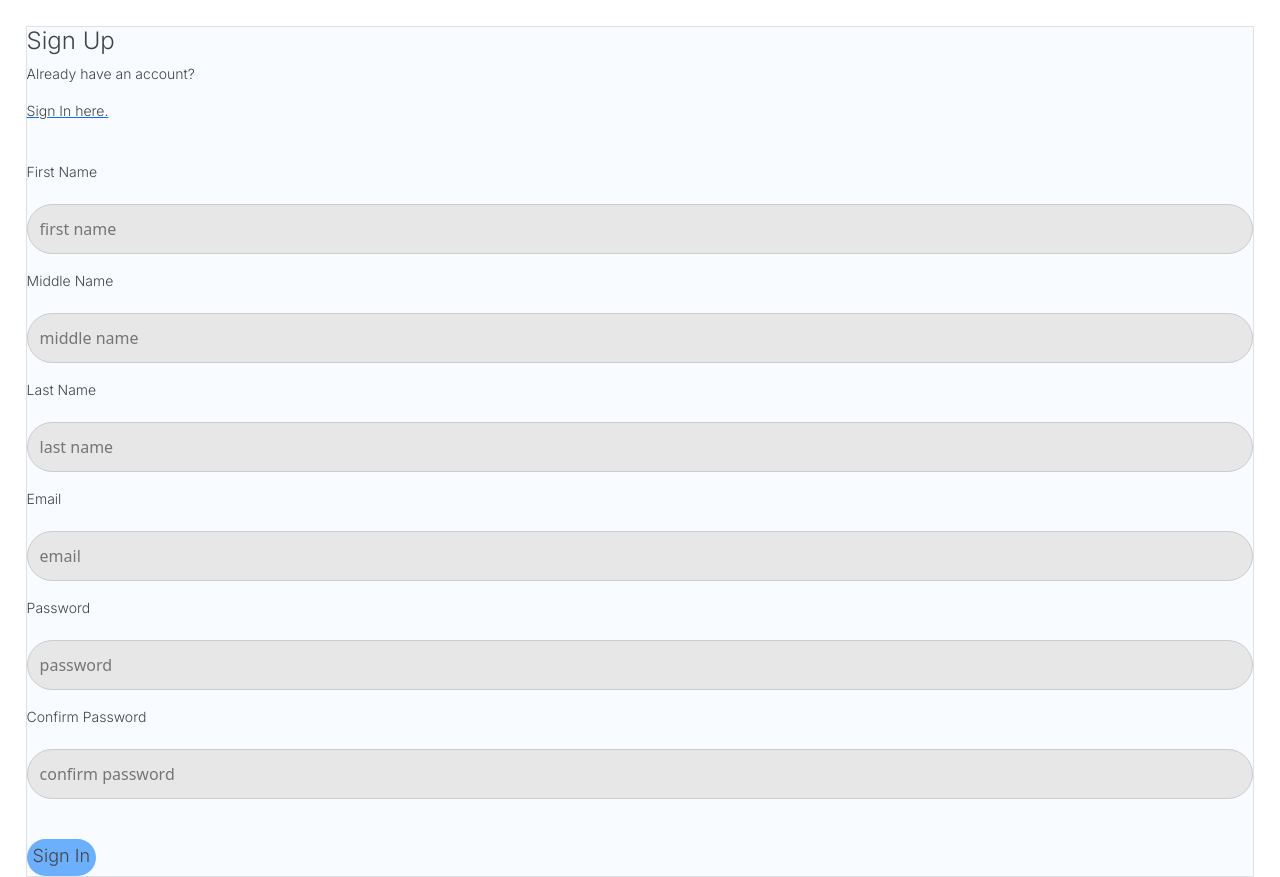
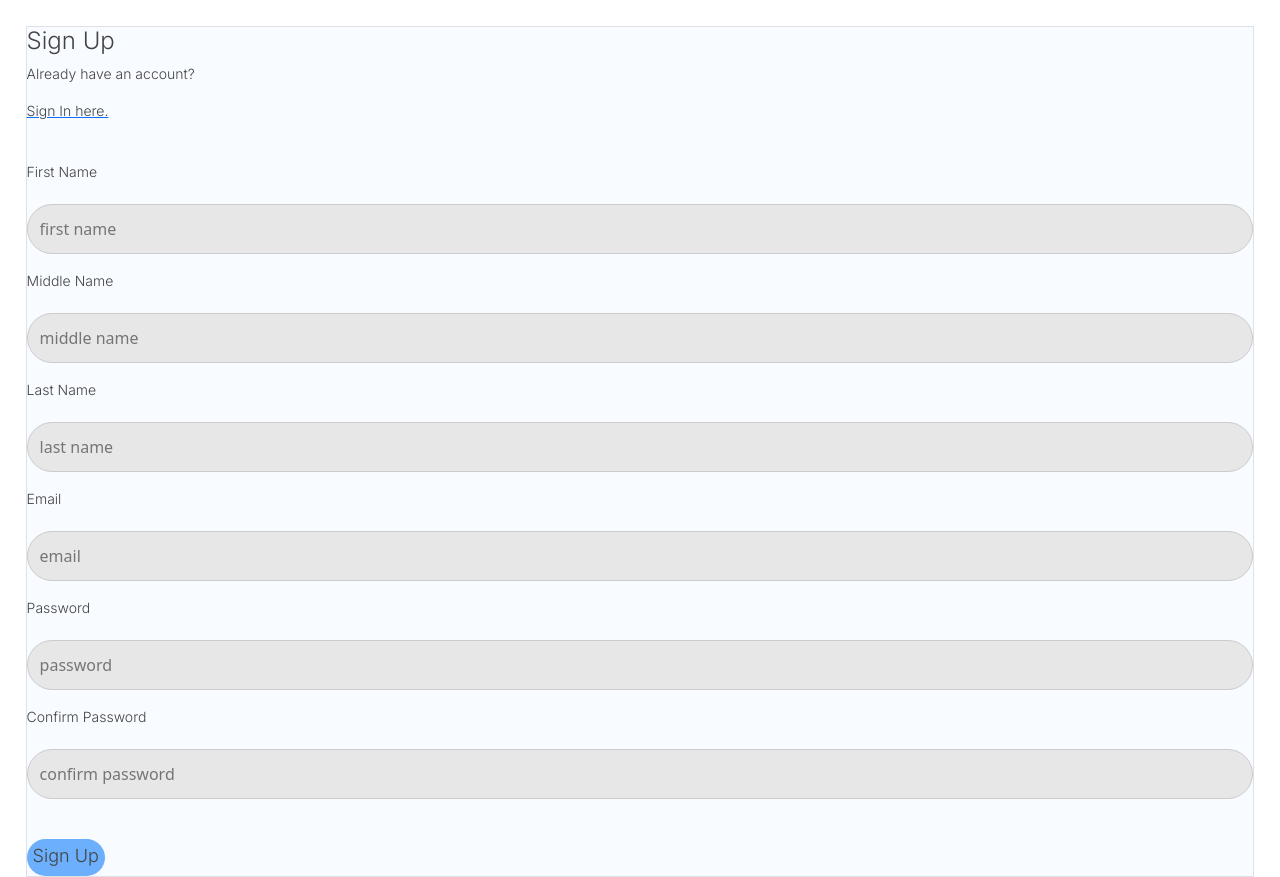
Before and after one commit to yiyangshen/COMP30022-DocMcStuffins, a React (Create React App) app in the folder frontend/: page /register in a window 1280 px wide. Built offline with nearby package versions, Linux system fonts and the light colour scheme.

Commit message:
changed button name, removed unncessary comments

```diff
--- a/frontend/src/components/groupAmend.tsx
+++ b/frontend/src/components/groupAmend.tsx
@@ -1,179 +1,3 @@
-// /* Import the required libraries and types */
-// import React from "react";
-// import { Link } from "react-router-dom";
-// import history from "../history";
-// import "../css/newGroup.css";
-
-// /* Import the required libraries and types */
-// import { amendGroupDetails, getGroupDetails } from "../api/groupApi";
-// import { IContact } from "../interfaces";
-// import { getId } from "../api/userApi";
-// import { getContactDetails } from "../api/contactApi";
-
-// class newGroup extends React.Component {
-//     state = {
-//         isLoaded: false,
-//         name: "",
-//         members: "" as any,
-//         contactsList: [] as IContact[],
-//     };
-
-//     /* Set state accordingly to the target */
-//     handleChange = (event: { target: { name: any; value: String } }) => {
-//         this.setState({ [event.target.name]: event.target.value });
-//     };
-
-//     groupId = getId() || "";
-
-//     /* During loading page */
-//     async componentDidMount() {
-// getGroupDetails(this.groupId).then(
-//     (response) => {
-//         var data = response.data.data;
-//         console.log(data);
-//         this.setState({
-//             isLoaded: true,
-//             contactsList: data.members, //in terms of Icontacts[]
-//             name: data.name,
-//         });
-//     },
-//     (error) => {
-//         this.setState({ isLoaded: true, error });
-//         console.log(error);
-//     }
-// );
-//         /* Retrieve item in local storage and parse them */
-//         const value = localStorage.getItem("chosen");
-//         if (value) {
-//             this.setState({ members: JSON.parse(value) });
-//         }
-//         const label = localStorage.getItem("name");
-//         if (label) {
-//             this.setState({ name: JSON.parse(label) });
-//         }
-
-//         const { members } = this.state;
-//         /* Loop through all contact ids and get their details, set the state */
-//         for (var i = 0; i < members.length; i++) {
-//             getContactDetails(members[i]).then(
-//                 (response) => {
-//                     var data = response.data.data;
-//                     this.setState({
-//                         contactsList: [this.state.contactsList, data],
-//                     });
-//                     console.log(response);
-//                 },
-//                 (error) => {
-//                     console.log(error);
-//                 }
-//             );
-//         }
-//     }
-//     /* Remember state for the next mount */
-//     componentWillUnmount() {
-//         localStorage.setItem("name", JSON.stringify(this.state.name));
-//     }
-
-//     /* Handle when click on submit button */
-//     handleSubmit = (event: { preventDefault: () => void }) => {
-//         const { name, members,} = this.state;
-//         event.preventDefault();
-//         localStorage.removeItem("name");
-//         localStorage.removeItem("chosen");
-//         amendGroupDetails(this.groupId, name, members);
-//     };
-
-//     /* Handle when click on cancel button */
-//     handleCancel = (event: { preventDefault: () => void }) => {
-//         localStorage.removeItem("name");
-//         localStorage.removeItem("chosen");
-//         history.push("/groups");
-//     };
-
-//     render() {
-//         const { name, contactsList, members } = this.state;
-
-//         return (
-//             <div className="border">
-//                 <h1>Edit Group</h1>
-//                 <div className="AGbox">
-//                     <label>Name</label>
-//                     <input
-//                         type="name"
-//                         id="groupName"
-//                         name="name"
-//                         placeholder="Eg. Unimelb"
-//                         value={name}
-//                         onChange={this.handleChange}
-//                     />
-//                     <div className="box1">
-//                         <label>Members</label>
-//                         <div className="box, white">
-//                             <h2>{members.length + contactsList.length}</h2>
-//                         </div>
-//                         <Link to="/groups/new/contact" className="addContact">
-//                             add contact
-//                         </Link>
-//                     </div>
-//                 </div>
-
-//                 <table>
-//                     <thead>
-//                         <tr className="table-lable">
-//                             <th>Name</th>
-//                             <th>Phone</th>
-//                             <th>Email</th>
-//                         </tr>
-//                     </thead>
-//                     {contactsList !== undefined && contactsList.length > 0 ? (
-//                         <div>
-//                             {contactsList.map((contact, i) => (
-//                                 <div key={i}>
-//                                     {" "}
-//                                     <tbody>
-//                                         <tr className="table-contents">
-//                                             <td>
-//                                                 {contact.name.first}{" "}
-//                                                 {contact.name.last}
-//                                             </td>
-//                                             <td>{contact.phoneNumber}</td>
-//                                             <td>{contact.email}</td>
-//                                         </tr>
-//                                     </tbody>
-//                                 </div>
-//                             ))}{" "}
-//                         </div>
-//                     ) : (
-//                         <tbody>
-//                             <tr>
-//                                 <td></td>
-//                                 <td>No data yet</td>
-//                                 <td></td>
-//                             </tr>
-//                         </tbody>
-//                     )}
-//                 </table>
-//                 <button
-//                     className="base-button"
-//                     type="button"
-//                     onClick={this.handleCancel}
-//                 >
-//                     <h2>Cancel</h2>
-//                 </button>
-//                 <button
-//                     className="base-button"
-//                     type="submit"
-//                     onClick={this.handleSubmit}
-//                 >
-//                     <h2>Save</h2>
-//                 </button>
-//             </div>
-//         );
-//     }
-// }
-
-// export default newGroup;
-
 /* Import the required libraries and types */
 import React from "react";
 import { Link } from "react-router-dom";
@@ -205,18 +29,18 @@ class groupNew extends React.Component {
     /* During loading page */
     async componentDidMount() {
         /* Retrieve item in local storage and parse them */
-        const value = await localStorage.getItem("chosen");
+        const value = localStorage.getItem("chosen");
         if (value) {
             this.setState({ members: JSON.parse(value) });
         }
-        const label = await localStorage.getItem("name");
+        const label = localStorage.getItem("name");
         if (label) {
             this.setState({ name: JSON.parse(label) });
         }
 
         const { members } = this.state;
 
-        /* Loop through all contact ids and get their details, set the state */
+        /* Loop through all contact ids and get their details, adding it to ContactList*/
         for (var i = 0; i < members.length; i++) {
             await getContactDetails(members[i]).then(
                 (response) => {
--- a/frontend/src/components/signup.tsx
+++ b/frontend/src/components/signup.tsx
@@ -136,7 +136,7 @@ class Signup extends React.Component {
                         <br />
 
                         <button className="base-button" type="submit">
-                            <h2>Sign In</h2>
+                            <h2>Sign Up</h2>
                         </button>
                     </form>
                 </div>
```
